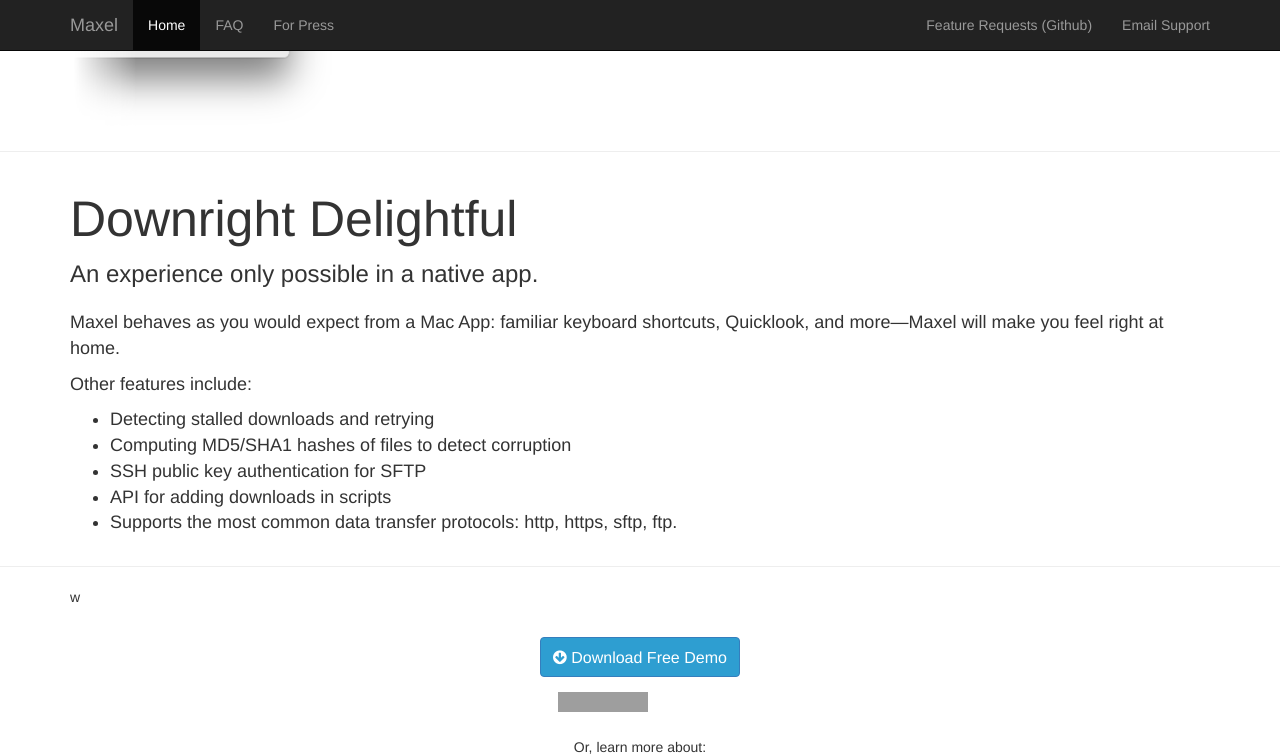
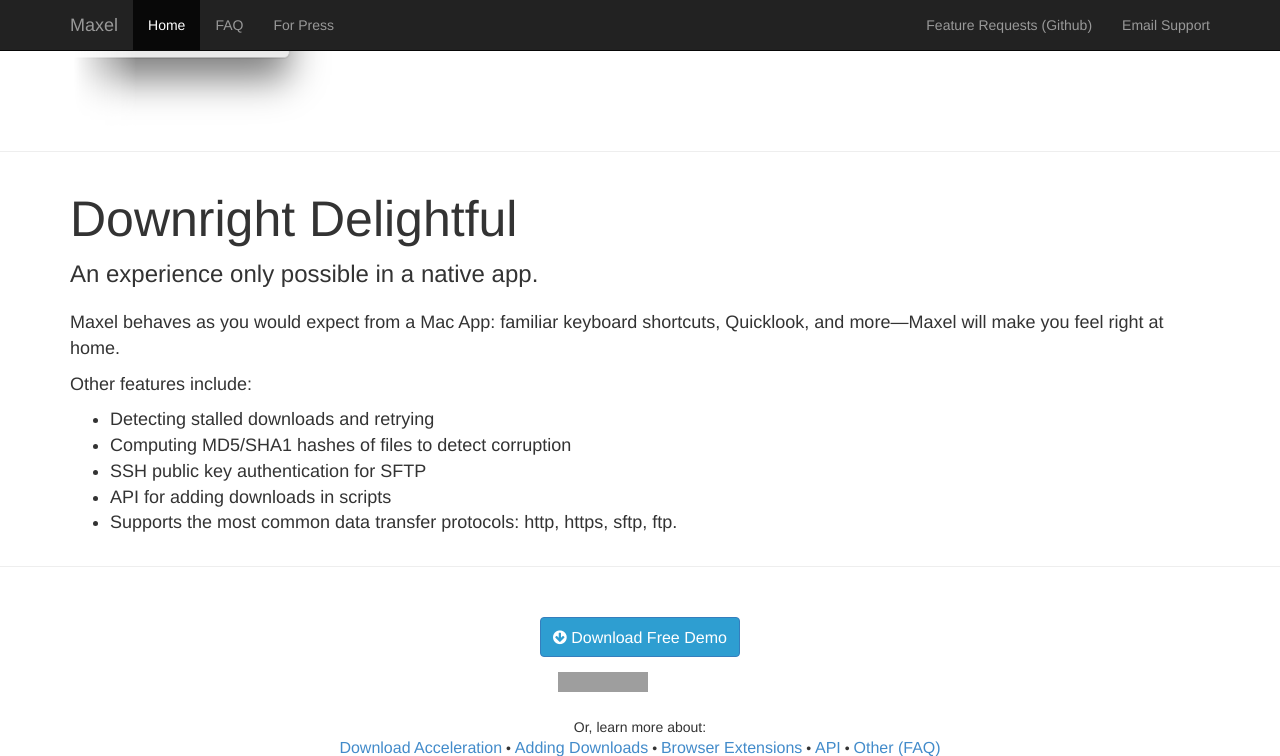
Before and after one commit to maxelapp/maxelapp.github.io, a Jekyll site: the page built from index.html, in a window 1280 px wide and 900 px high, scrolled down 1411 px, cut to the strip 0-756 px from the top of the window. Built offline with Jekyll 4.4.1, drawn with Linux system fonts in a browser that asks for light colours; nearby versions of some CDN libraries; grey boxes are pictures that could not be loaded.

Commit message:
Fix a stray w character

```diff
--- a/index.html
+++ b/index.html
@@ -134,7 +134,7 @@
 </div> -->
 
 
-<div class="container" id="calltoaction">w
+<div class="container" id="calltoaction">
   <div class="buttonset text-center">
     <a class="btn btn-primary apple-sized-btn" href="{{page.demodownload}}" onclick="trackFacebookEvent('6025790683015') && trackOutboundLink(this, 'downloadDemo'); return false;"><i class="fa fa-arrow-circle-down"></i> Download Free Demo</a>
     <br/>
```
